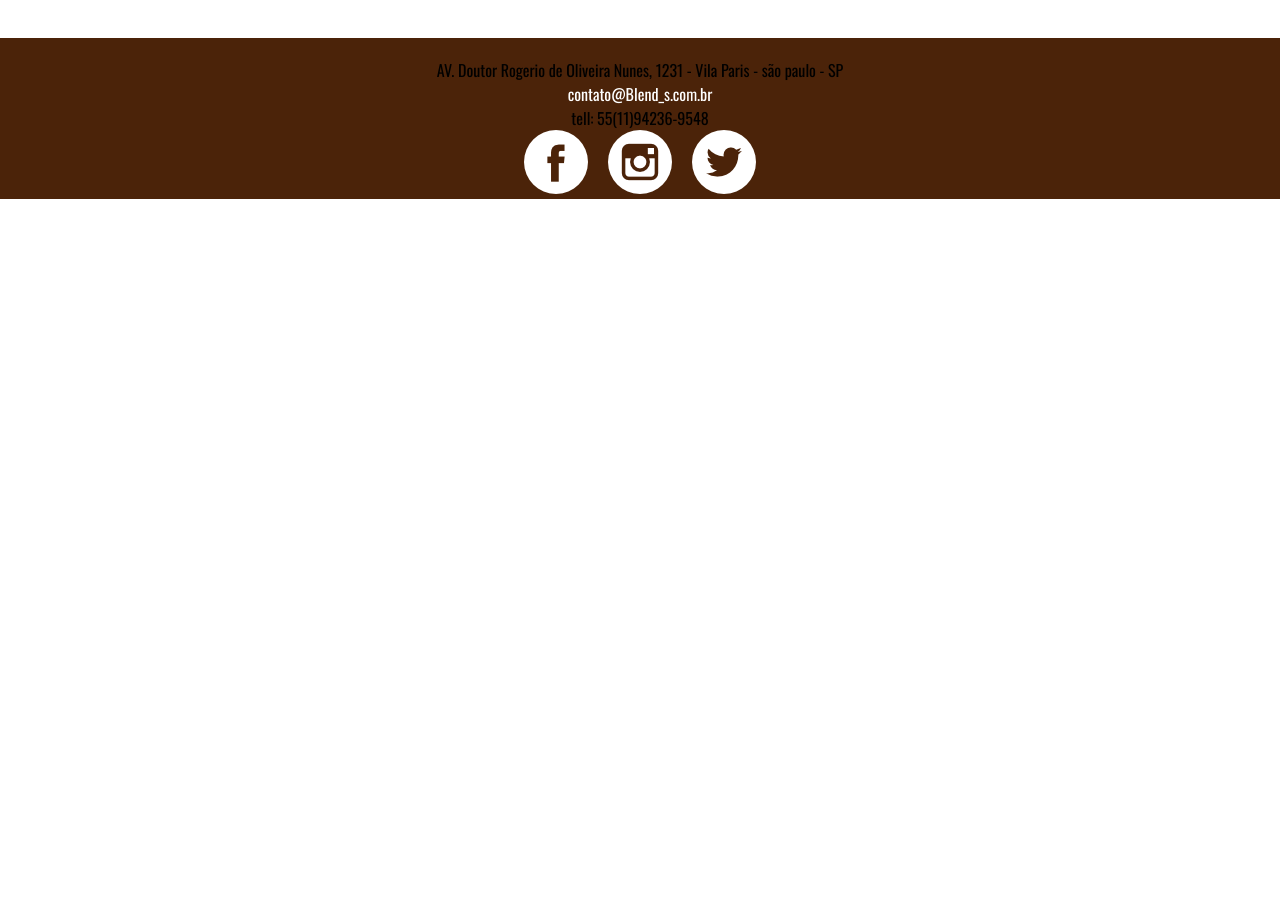
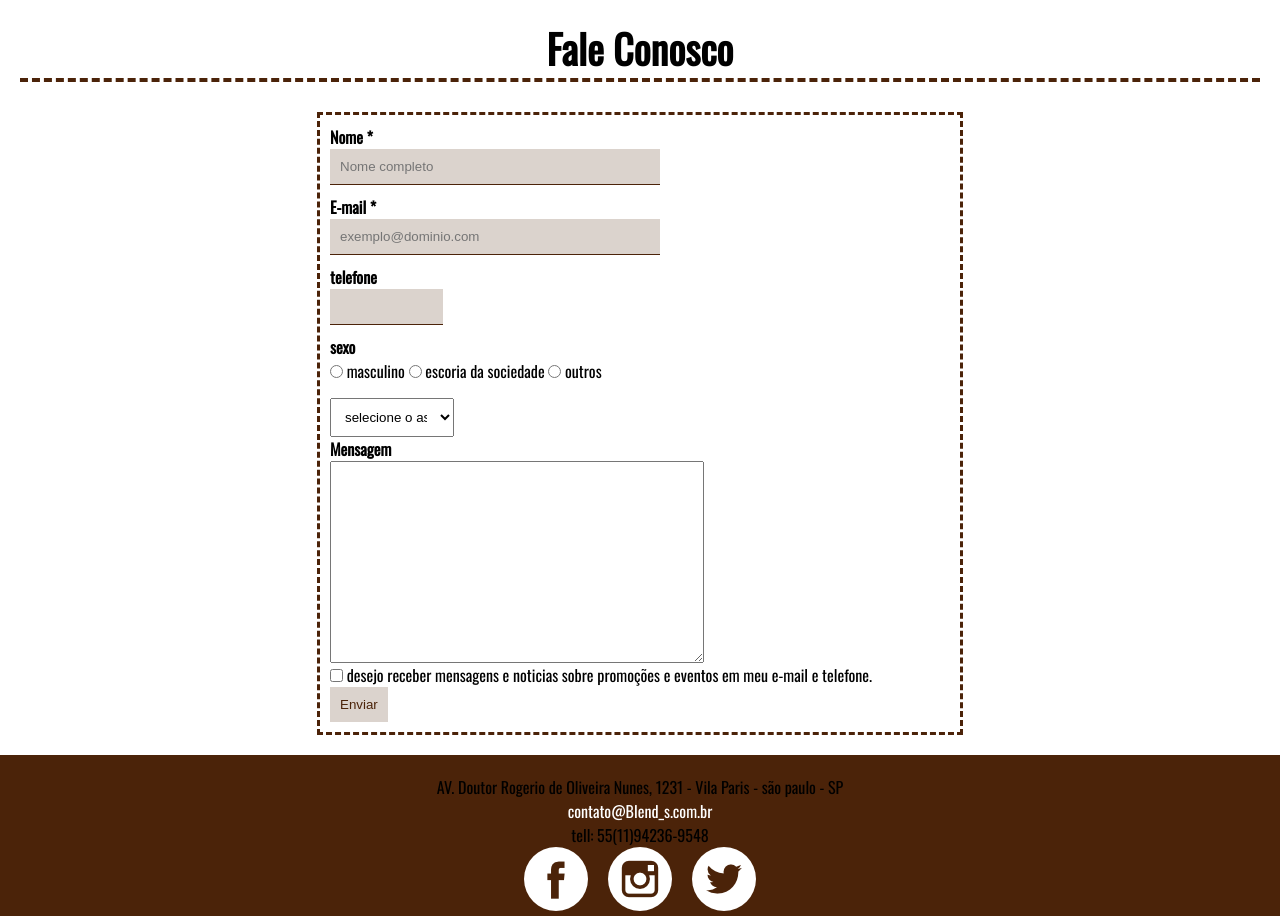
Before and after one commit to Viniciussouzasantos/cafeteria, a plain HTML site: page contato.html in a window 1280 px wide. Shown: the part 302-1218 px from the top of the page. Before the commit the page ends 800 px from the top, so only its background shows below. Drawn offline with nearby package versions, Linux system fonts and the light colour scheme.

Commit message:
finalização do site

```diff
--- a/contato.html
+++ b/contato.html
@@ -24,7 +24,40 @@
     </nav>
     </header>
     <!-- a estrutura da area main fica reservada ao conteudo das paginas especificas -->
-    <main></main>
+    <main>
+<h2>Fale Conosco</h2>
+<form action="confirmacao.html">
+<label>Nome *</label>
+<input type="text" name="nome" placeholder="Nome completo" required>
+
+<label>E-mail *</label>
+<input type="email" name="email" placeholder="exemplo@dominio.com" required>
+<label>telefone</label>
+<input type="tel" name="telefone">
+<label>sexo</label>
+<span id="sexo">
+  <input type="radio" name="sexo" value="masculino"> masculino
+  <input type="radio" name="sexo" value="escoria da sociedade"> escoria da sociedade
+  <input type="radio" name="sexo" value="outros"> outros
+</span>
+<select name="assunto">
+<option value="Selecione">selecione o assunto</option>
+<option value="Elogio">Elogio</option>
+<option value="Sugestão">Sugestão</option>
+<option value="reclamação">Reclamação</option>
+<option value="problemas">Problemas</option>
+</select>
+<label>Mensagem</label>
+<textarea name="mensagem" ></textarea>
+<span id="check"><input type="checkbox" name="newsletter">
+desejo receber mensagens e noticias sobre promoções e eventos em meu e-mail e telefone.
+<input type="submit" value="Enviar">
+</span>
+</form>
+
+
+
+    </main>
     <!-- criação da area do rodapé com o comando footer. esta area se destina a exibição do endereço, e-mail, telefone e redes sociais -->
     <footer>
       <div id="contato">
--- a/css/cafeteria.css
+++ b/css/cafeteria.css
@@ -202,3 +202,64 @@ p {
   margin-bottom: 50px;
   box-shadow: 0px 5px 10px rgb(75, 35, 9);
 }
+
+form {
+  border: 3px dashed rgb(75, 35, 9);
+  width: 50%;
+  /* text-align: center; */
+  margin-left: auto;
+  margin-right: auto;
+  padding: 10px;
+  font-family: "oswald";
+}
+label {
+  /* para dispor os elemntos um abaixo do outro utilizaremos o comando display block */
+  display: block;
+  /* aplicar negrito usamos o font-weight: bold; */
+  font-weight: bold;
+}
+input[type="text"],
+input[type="email"],
+input[type="tel"] {
+  width: 50%;
+  padding: 10px;
+  margin-bottom: 10px;
+  border: 0;
+  border-bottom: 1px solid rgb(75, 35, 9);
+  background-color: rgba(75, 35, 9, 0.2);
+}
+
+input[type="tel"] {
+  width: 15%;
+}
+
+#sexo {
+  display: block;
+  margin-bottom: 15px;
+}
+
+select {
+  padding: 10px;
+  width: 20%;
+  cursor: pointer;
+}
+
+select option:hover {
+  background-color: rgb(75, 35, 9);
+  color: white;
+  padding: 5px;
+  cursor: pointer;
+}
+textarea {
+  width: 60%;
+  height: 200px;
+  display: block;
+}
+input[type="submit"] {
+  display: block;
+  border: 0;
+  color: rgb(75, 35, 9);
+  padding: 10px;
+  background-color: rgba(75, 35, 9, 0.2);
+  cursor: pointer;
+}
```
